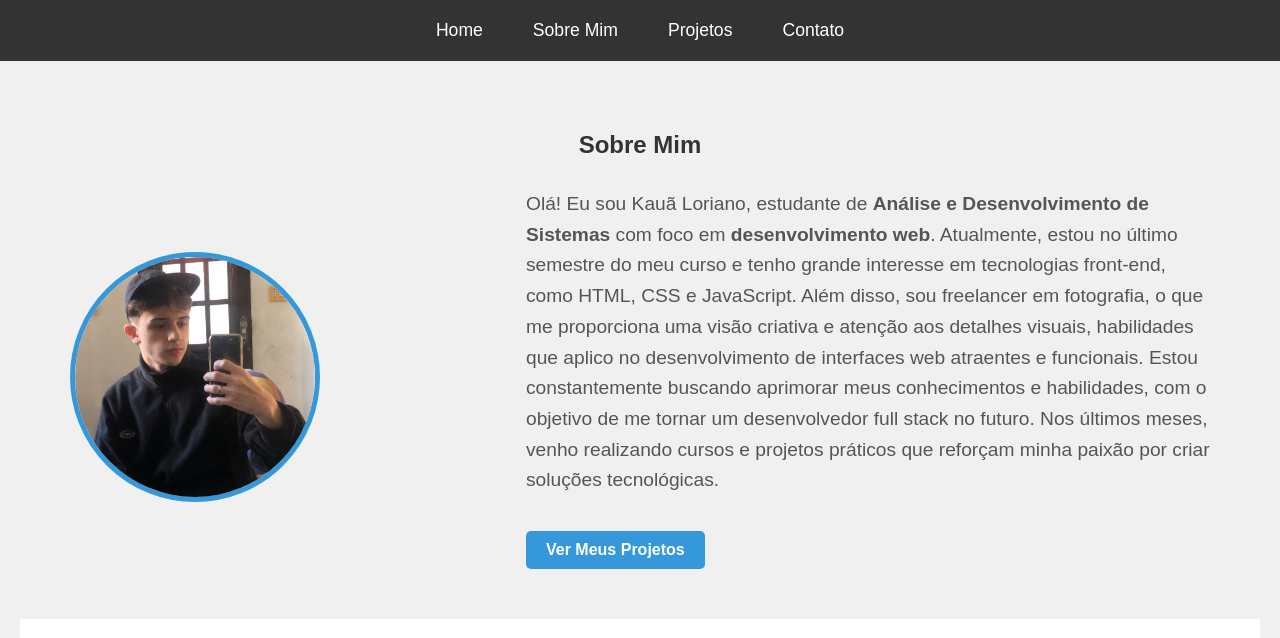
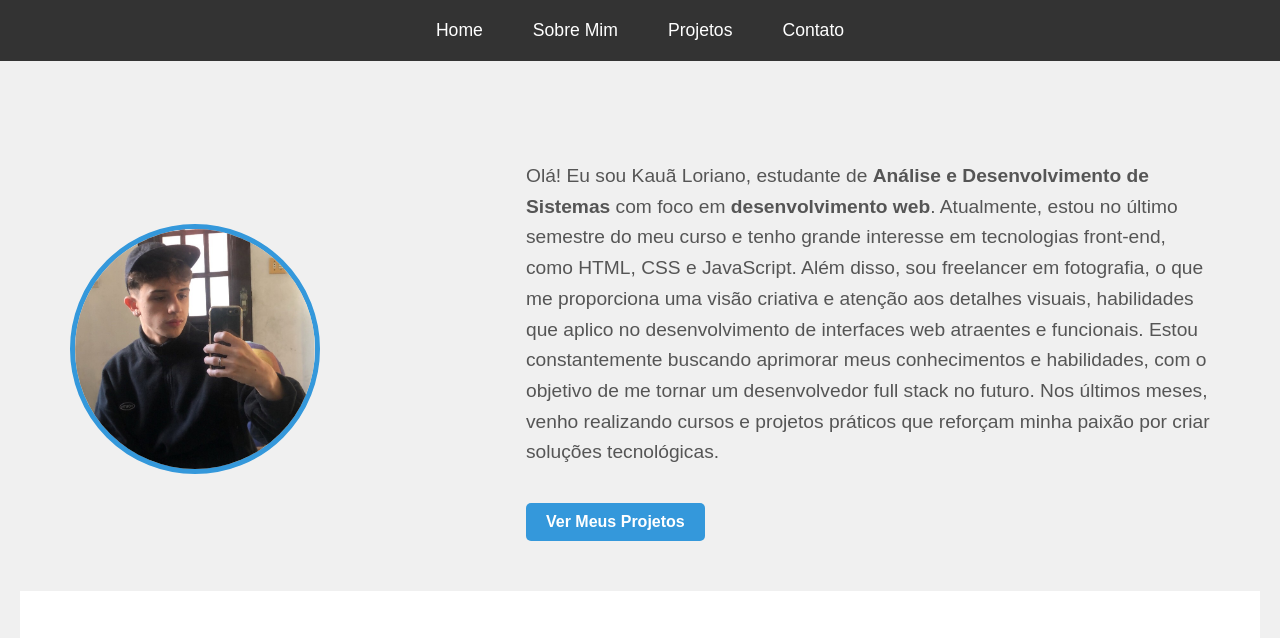
Before and after one commit to kaualor/Portfolio, a plain HTML site: page sobre.html in a window 1280 px wide. Shown: the top 638 px of the page. Drawn offline with Linux system fonts and the light colour scheme.

Commit message:
Update sobre.html

```diff
--- a/sobre.html
+++ b/sobre.html
@@ -23,7 +23,6 @@
     <!-- Conteúdo Principal -->
     <main>
         <section class="sobre-mim">
-            <h2>Sobre Mim</h2>
             <div class="sobre-mim-container">
                 <div class="perfil">
                     <img src="img/Kauã(2).jpeg" alt="Kauã Loriano">
```
